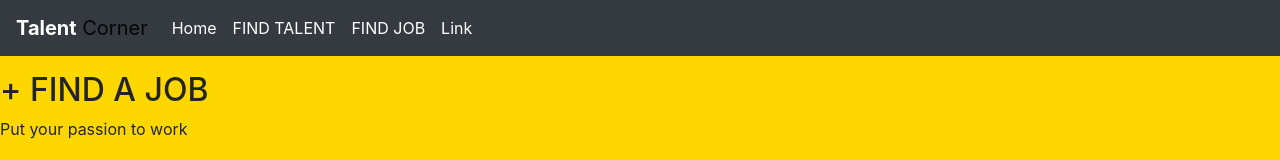
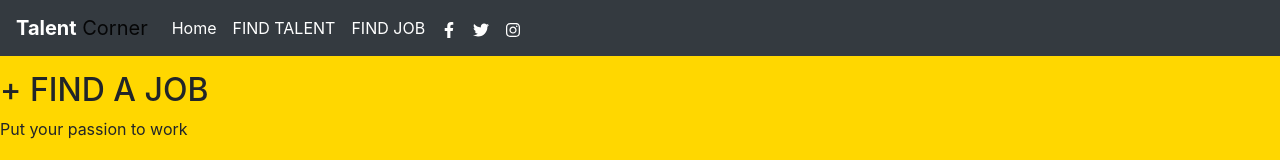
Before and after one commit to YakubuAmidu/Talent-corner, a React (Create React App) app: page /JobScreen in a window 1280 px wide. Shown: the top 160 px of the page. Built offline with nearby package versions, Linux system fonts and the light colour scheme; a web font is replaced by a local one.

Commit message:
Commiting changes

```diff
--- a/src/components/Links.js
+++ b/src/components/Links.js
@@ -1,5 +1,6 @@
 import React, { Component } from "react";
 import JobScreen from ".././screens/JobScreen";
+import { FaFacebookF, FaTwitter, FaInstagram } from "react-icons/fa";
 import "./Sass.scss";
 import { Link } from "react-router-dom";
 import { Navbar, Nav } from "react-bootstrap";
@@ -32,7 +33,17 @@ class Links extends Component {
               </Nav.Link>
               <Nav.Link href="#link">
                 <Link to="#" className="Links_one">
-                  Link
+                  <FaFacebookF />
+                </Link>
+              </Nav.Link>
+              <Nav.Link href="#link">
+                <Link to="#" className="Links_one">
+                  <FaTwitter />
+                </Link>
+              </Nav.Link>
+              <Nav.Link href="#link">
+                <Link to="#" className="Links_one">
+                  <FaInstagram />
                 </Link>
               </Nav.Link>
             </Nav>
```
